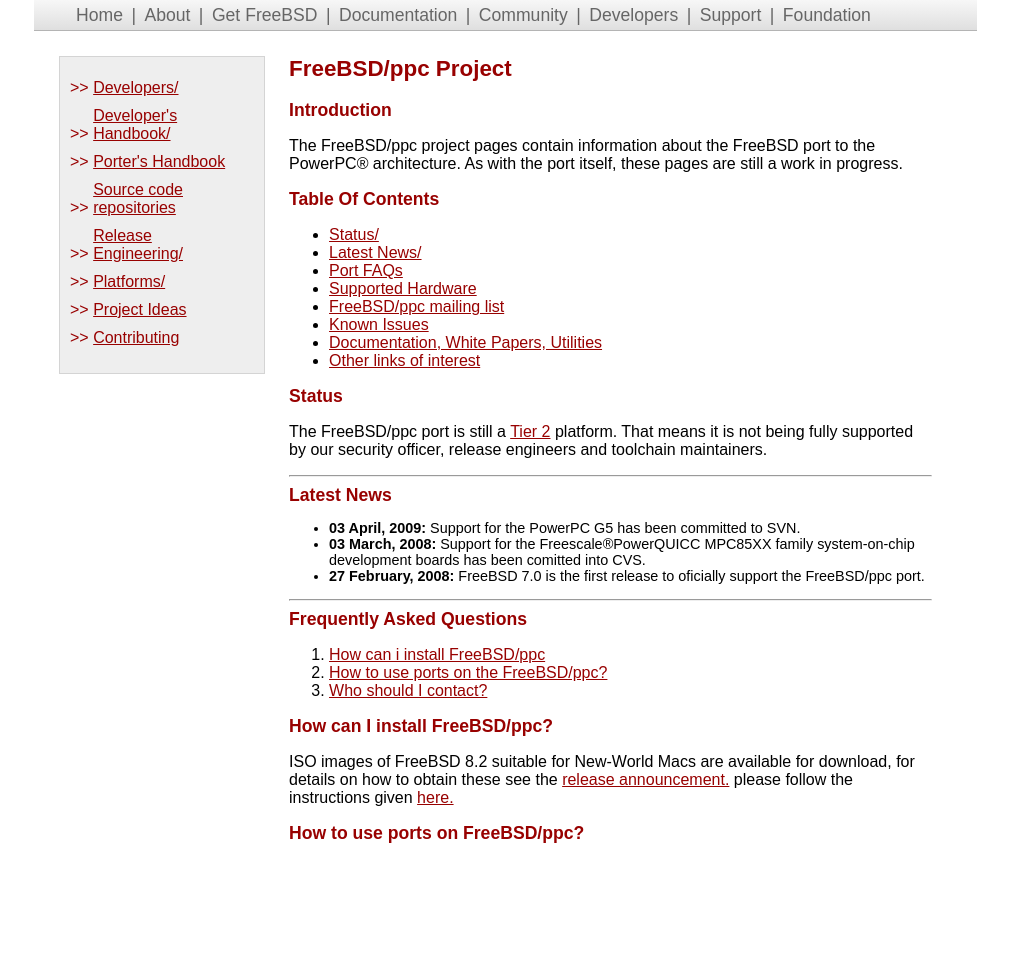
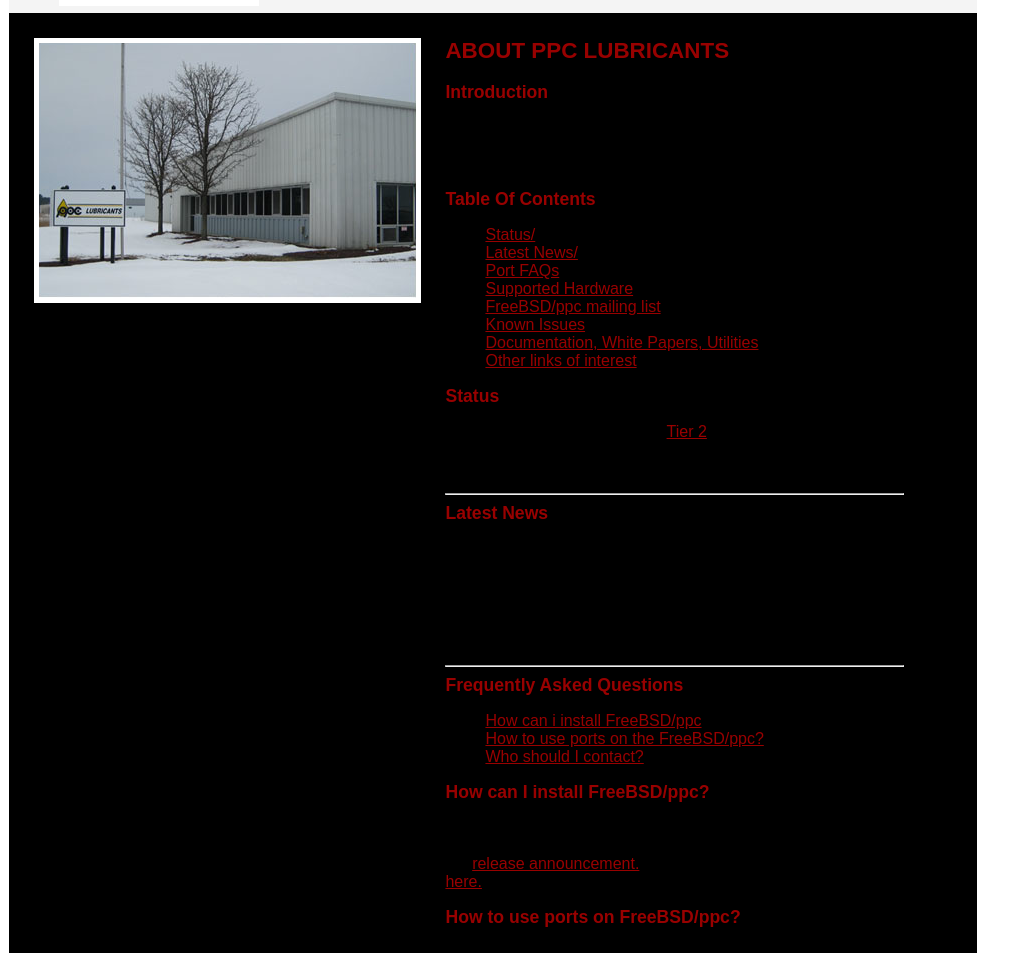
Before and after one commit to ed-cd/HtmlAssignment3, a PHP site: page / in a window 1280 px wide. Shown: the part 123-1085 px from the top of the page, without its empty margins (0-1031 px from the left). Before the commit the page ends 966 px from the top, so only its background shows below. Run offline with PHP 8.4, Linux system fonts and the light colour scheme.

Commit message:
Top part complete

```diff
--- a/css/style.css
+++ b/css/style.css
@@ -1,56 +1,57 @@
 body {
 	width: 970px;
 	font-family: sans-serif;
+}
+
+img {
+	display:inline-block;
 }
 
 #headerLeftPaddingDiv {
 	height: 100%;
 	width: 55%;
 	display: inline-block;
+	background-image: url("../screen4-images/logo.png");
+	background-size: cover;
 }
-#headerRightPaddingDiv {
-	height: 100%;
-	width: 5%;
-	display: inline-block;
+div .head {
+	height: 68px;
+	background: linear-gradient(#E8E8E8,#FFFFFF);
+	margin: 0px;
 }
 
 #headerRightContent {
+	text-align: right;
+	vertical-align: middle;
+	display: inline-block;
 	height: 100%;
-	width: 39%;
+	width: 60%;
+	font-size: 150%;
+	font-weight: bold;
+}
+.head img {
 	display: inline-block;
-}
-
-#headerNav {
-	color: white;
-	display: inline-block;
-	width: 100%;
-	text-align: right;
-}
-
-#headerNav a {
-	color: #F7D349;
-}
-#headerSearch {
-	display: inline;
-	color: white;
-	display: inline-block;
-	width: 100%;
-	text-align: right;
 }
 
 div.main {
 	padding: 1px;
 }
 div.bodyBox {
-	margin-left: 25px;
-	margin-right: 0px;
-	margin-top: 25px;
+	padding:25px 25px;
+	background: black;
 	display: block;
 }
-.head {
-	background-image: url("../img/header.png");
-	background-size: cover;
-	height: 80px;
+#whiteBox {
+	display:inline-block;
+	width:200px;
+	background: white;
+	margin-left: 50px;
+}
+
+#premisesPic{
+	border-width: 5px;
+	border-style: solid;
+	border-color: white;
 }
 
 .leftNavigation {
@@ -80,11 +81,14 @@ ul.navigationLinks ul li {
 	margin-bottom: 4px;
 }
 
-.rightContent {
+.infoBox {
 	display: inline-block;
-	width: 70%;
+	width: 50%;
 	vertical-align: top;
 	margin-left: 20px;
+	border-width: 1px;
+	border-color: #222222;
+	border-radius: 1px;
 }
 
 a.emphasisedLink {
@@ -130,28 +134,50 @@ ul.rightContentParagraphs li {
 }
 
 #topMenu {
-	background: linear-gradient(#F7F7F7,#DFDFDF);
 	margin: 0px;
-	height: 30px;
+	height: 50px;
+	width: 100%;
+	display: inline-block;
 	border-top-width: 1px;
-	border-top-color: #650000;
+	border-top-color: #999999;
 	border-top-style: solid;
-	border-bottom-width: 1px;
-	border-bottom-color: #B4B4B4;
-	border-bottom-style: solid;
+	background: black;
 }
 
-#topMenu li {
-	display: inline;
+#topMenu ul {
+	margin: 0px;
+	width: 100%;
+	padding: 0px;
+	height: 25px;
+	display: inline-block;
+	background: linear-gradient(#F4F7F8,#D8DFE4,#F4F4F4);
+	}
+
+#topMenu li{
+	height: 25px;
+	padding-left: 12px;
+	padding-right: 13px;
+	vertical-align: middle;
+	text-align: center;
+	display: inline-block;
+	font-size: 16px;
 	font-size: 110%;
 	color: #666666;
 	vertical-align: bottom;
-	margin-left: 2px;
-	margin-right: 2px;
+	border-right-color: #CCCCCC;
+	border-right-style: solid;
+	border-right-width: 1px;
+	border-left-color: white;
+	border-left-style: solid;
+	border-left-width: 1px;
+	background: linear-gradient(#F4F7F8,#D8DFE4,#F4F4F4);
 }
-#topMenu ul {
-	margin-bottom: 5px;
-	margin-top: 5px;
+#topMenuLeftPaddingDiv {
+	width: 40px;
+}
+#unknownPaddingdiv {
+	height: 25px;
+	background: #F4F4F4;
 }
 
 h1 {
--- a/index.php
+++ b/index.php
@@ -11,59 +11,29 @@
 <body>
 	<p></p>
 	<div class="main">
-		<div class="bodyBox">
-
 		<div class="head">
-				<div id="headerLeftPaddingDiv">&nbsp;</div>
-				<div id="headerRightContent">
-					<div id="headerNav">
-						Text Size: <a href="bob.ca">Normal</a> / <a href="bob.ca">Large</a>
-						| <a href="bob.ca">Donate</a> | <a href="bob.ca">Contact</a>
+			<img alt="logo" src="screen4-images/logo.png" />
+			<div id="headerRightContent">CALL TOLL FREE 1-800-772-5823</div>
 		</div>
-					<br />
-					<div id="headerSearch">Search</div>
-				</div>
-				<div id="headerRightPaddingDiv">&nbsp;</div>
-			</div>
-
 		<div id="topMenu">
 			<ul>
-					<li>Home</li>
-					<li>|</li>
-					<li>About</li>
-					<li>|</li>
-					<li>Get FreeBSD</li>
-					<li>|</li>
-					<li>Documentation</li>
-					<li>|</li>
-					<li>Community</li>
-					<li>|</li>
-					<li>Developers</li>
-					<li>|</li>
-					<li>Support</li>
-					<li>|</li>
-					<li>Foundation</li>
+				<li id="topMenuLeftPaddingDiv" class="button">&nbsp;</li><!--
+				--><li>Home</li><!--
+				--><li>Market Segments</li><!--
+				--><li>Services</li><!--
+				--><li>Products</li><!--
+				--><li>Promotions</li><!--
+				--><li>Market Area</li><!--
+				--><li>Market Information</li>
 			</ul>
-
+			<div id="unknownPaddingdiv"><div id="whiteBox">&nbsp;</div></div>
 		</div>
 
 		<div class="bodyBox">
-				<div class="leftNavigation">
-					<ul class="navigationLinks">
-						<li><a href="invalidlink.com">Developers/</a></li>
-						<li><a href="invalidlink.com">Developer's Handbook/</a></li>
-						<li><a href="invalidlink.com">Porter's Handbook</a></li>
-						<li><a href="invalidlink.com">Source code repositories</a></li>
-						<li><a href="invalidlink.com">Release Engineering/</a></li>
-						<li><a href="invalidlink.com">Platforms/</a></li>
-						<li><a href="invalidlink.com">Project Ideas</a></li>
-						<li><a href="invalidlink.com">Contributing</a></li>
-					</ul>
-				</div>
+			<img id="premisesPic" src="screen4-images/main_pic.png" alt="premises"/>
 
-				<div class="rightContent">
-					<div>
-						<h1>FreeBSD/ppc Project</h1>
+			<div class="infoBox">
+					<h1>ABOUT PPC LUBRICANTS</h1>
 					<br />
 					<h2>Introduction</h2>
 
@@ -114,8 +84,7 @@
 
 					<ul style="list-style: decimal">
 						<li><a href="invalidlink.com">How can i install FreeBSD/ppc</a></li>
-							<li><a href="invalidlink.com">How to use ports on the
-									FreeBSD/ppc?</a></li>
+						<li><a href="invalidlink.com">How to use ports on the FreeBSD/ppc?</a></li>
 						<li><a href="invalidlink.com">Who should I contact?</a></li>
 					</ul>
 
@@ -123,15 +92,12 @@
 
 					<p>
 						ISO images of FreeBSD 8.2 suitable for New-World Macs are
-							available for download, for details on how to obtain these see
-							the <a href="invalidlink.com">release announcement.</a> please
-							follow the instructions given <a href="invalidlink.com">here.</a>
+						available for download, for details on how to obtain these see the
+						<a href="invalidlink.com">release announcement.</a> please follow
+						the instructions given <a href="invalidlink.com">here.</a>
 					</p>
 
 					<h2>How to use ports on FreeBSD/ppc?</h2>
-
-					</div>
-				</div>
 			</div>
 		</div>
 	</div>
```
Lines whose indentation alone changed are shown as unchanged.
